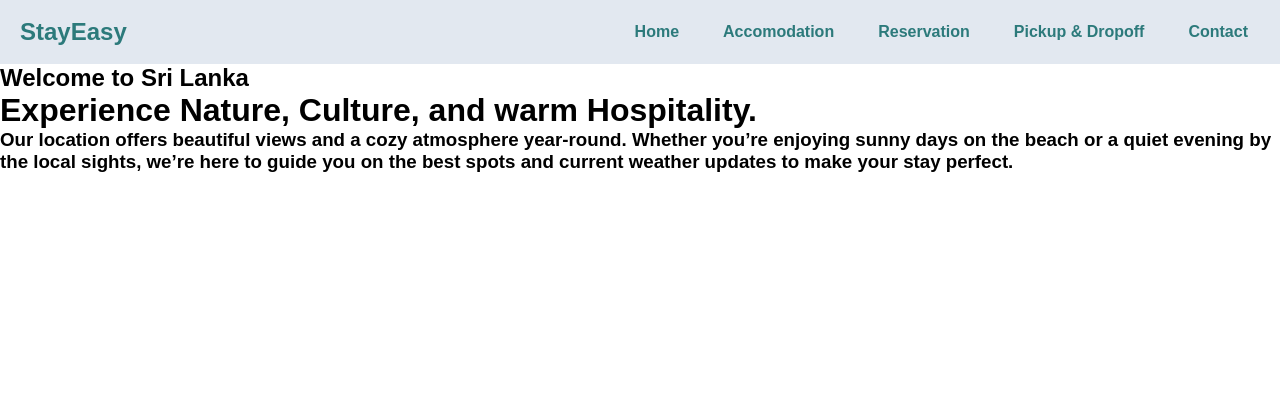
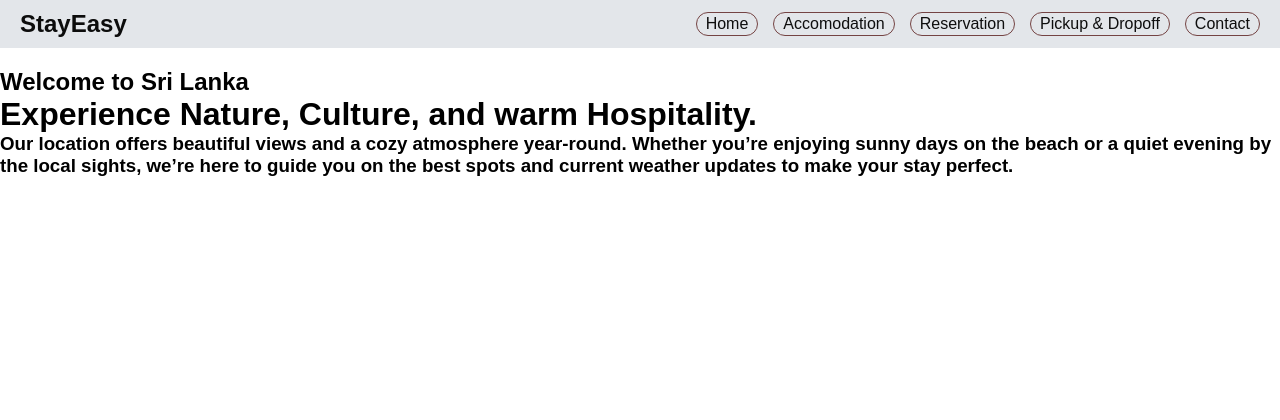
Before and after one commit to prasannaanura/darshana-website, a Flask app: page / in a window 1280 px wide. Shown: the top 420 px of the page. Run offline with Flask 3, Linux system fonts and the light colour scheme.

```diff
--- a/static/css/style.css
+++ b/static/css/style.css
@@ -8,19 +8,21 @@ body {
     font-family: Arial, sans-serif;
 }
 
+
 /* ===== NAVIGATION STYLES ===== */
 nav {
     display: flex;
     justify-content: space-between;
     align-items: center;
-    background-color: #e2e8f0;
-    padding: 15px 20px;
+    background-color: #e3e6ea;
+    padding: 10px 20px;
     position: relative;
+    margin-bottom: 20px;
 }
 
 nav .logo a {
     font-weight: bold;
-    color: #2c7a7b;
+    color: #0c0c0c;
     text-decoration: none;
     font-size: 24px;
 }
@@ -41,23 +43,27 @@ nav .logo a {
 
 nav .menu {
     display: flex;
-    gap: 20px;
+    gap: 15px;
     align-items: center;
 }
 
 nav .menu a {
-    color: #2c7a7b;
+    color: #0e0e0e;
     text-decoration: none;
-    font-weight: bold;
-    padding: 8px 12px;
-    transition: color 0.3s;
-    white-space: nowrap; /* ✅ PREVENTS TEXT WRAPPING */
+    padding: 2px 9px;
+    transition: all 0.3s;
+    white-space: nowrap;
+    border-radius: 15px;
+    border: 1px solid #744343;
+    background-color: transparent;
 }
 
 nav .menu a:hover {
-    color: #1a202c;
+    color: #fff;
+    background-color: #2c7a7b;
+    transform: translateY(-2px);
+    box-shadow: 0 2px 5px rgba(0,0,0,0.2);
 }
-
 /* ===== MAIN CONTENT ===== */
 main {
     min-height: calc(100vh - 120px);
```
